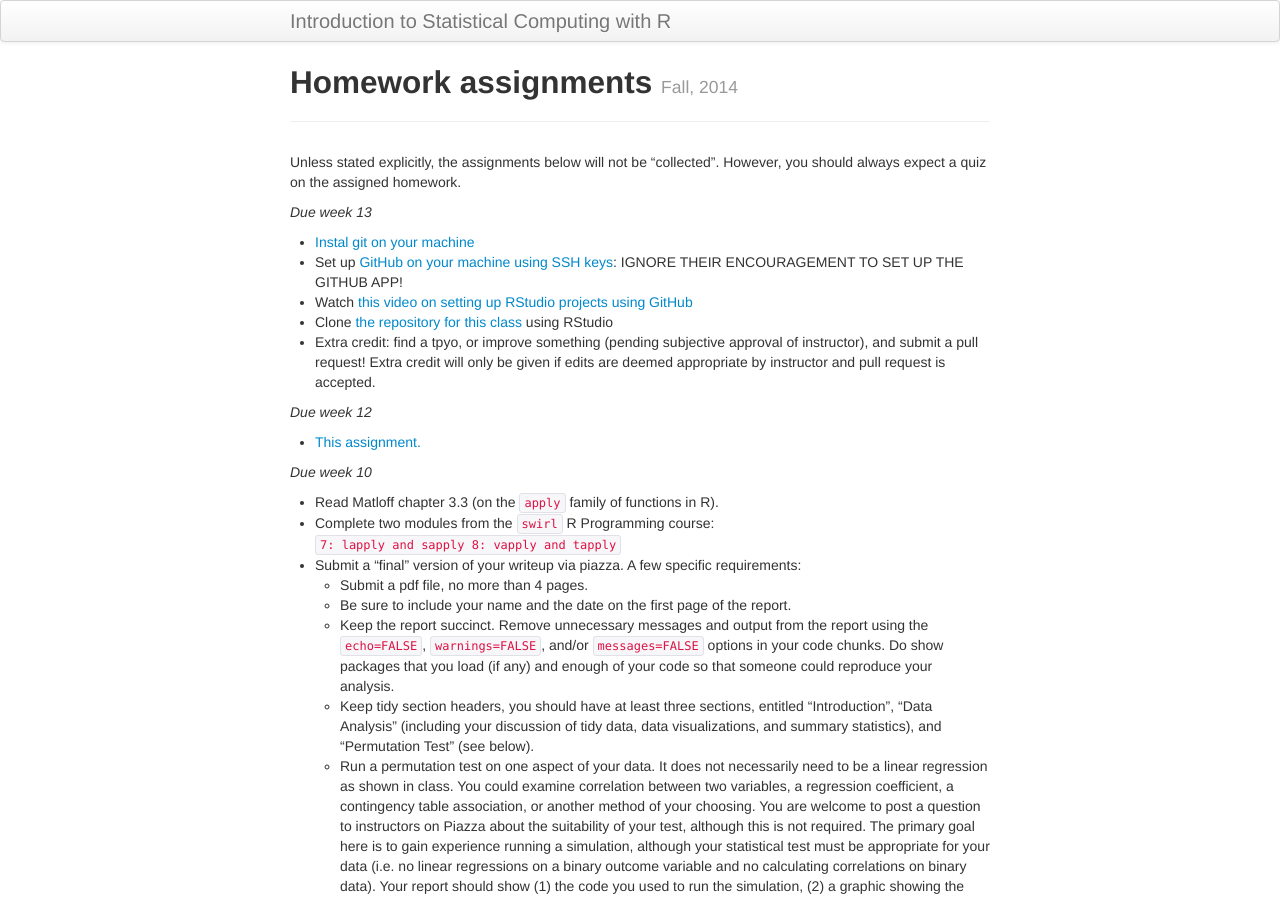
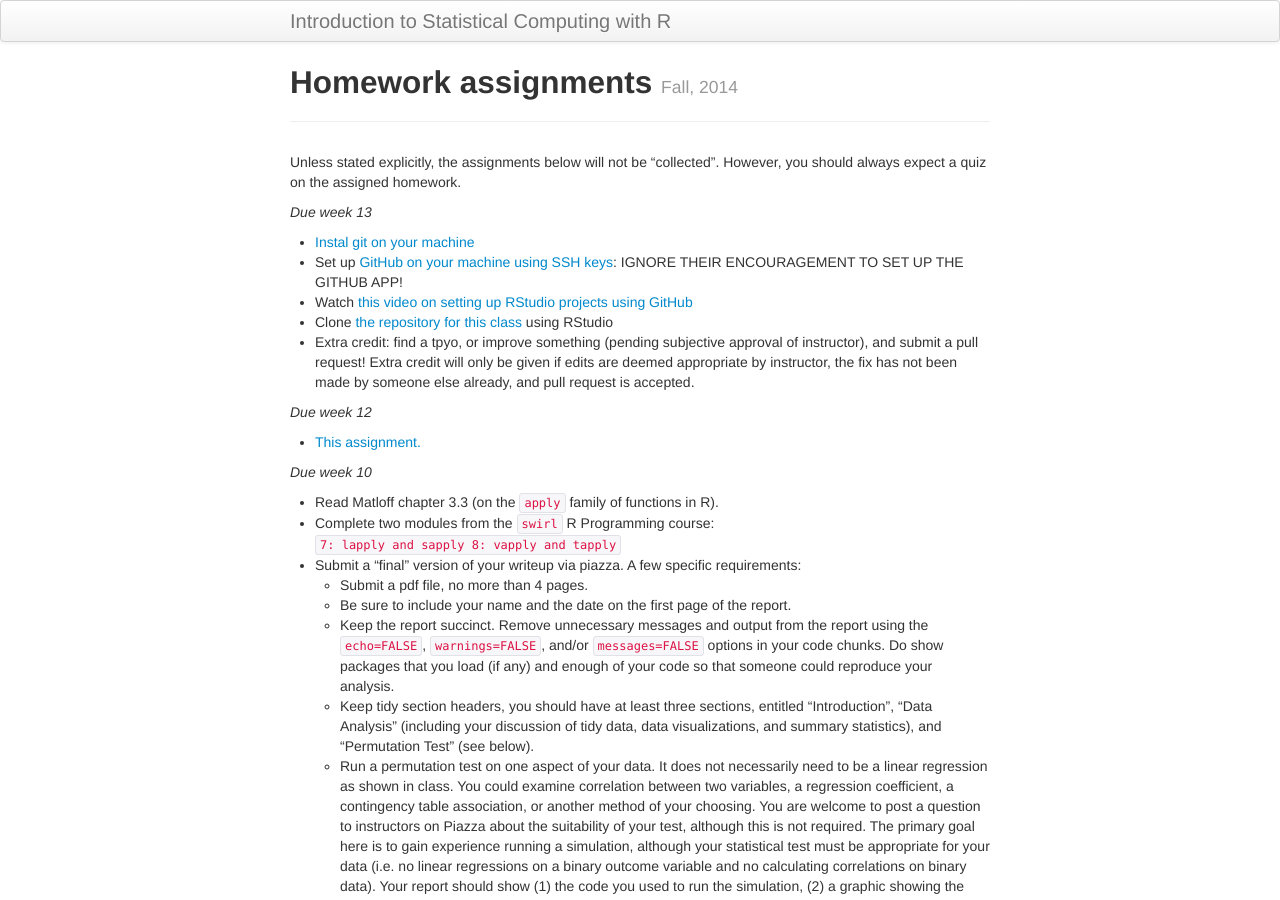
Before and after one commit to nickreich/statComp2014, a Jekyll site: the page built from pages/homework.md, in a window 1280 px wide and 900 px high. Built offline with Jekyll 4.4.1, drawn with Linux system fonts in a browser that asks for light colours.

Commit message:
update hw.

```diff
--- a/pages/homework.md
+++ b/pages/homework.md
@@ -16,7 +16,7 @@ _Due week 13_
 * Set up [GitHub on your machine using SSH keys](https://help.github.com/articles/generating-ssh-keys/): IGNORE THEIR ENCOURAGEMENT TO SET UP THE GITHUB APP!
 * Watch [this video on setting up RStudio projects using GitHub](http://www.youtube.com/watch?v=YxZ8J2rqhEM)
 * Clone [the repository for this class](https://github.com/nickreich/statComp2014/tree/gh-pages) using RStudio
-* Extra credit: find a tpyo, or improve something (pending subjective approval of instructor), and submit a pull request! Extra credit will only be given if edits are deemed appropriate by instructor and pull request is accepted.
+* Extra credit: find a tpyo, or improve something (pending subjective approval of instructor), and submit a pull request! Extra credit will only be given if edits are deemed appropriate by instructor, the fix has not been made by someone else already, and pull request is accepted.
 
 _Due week 12_
 
```
